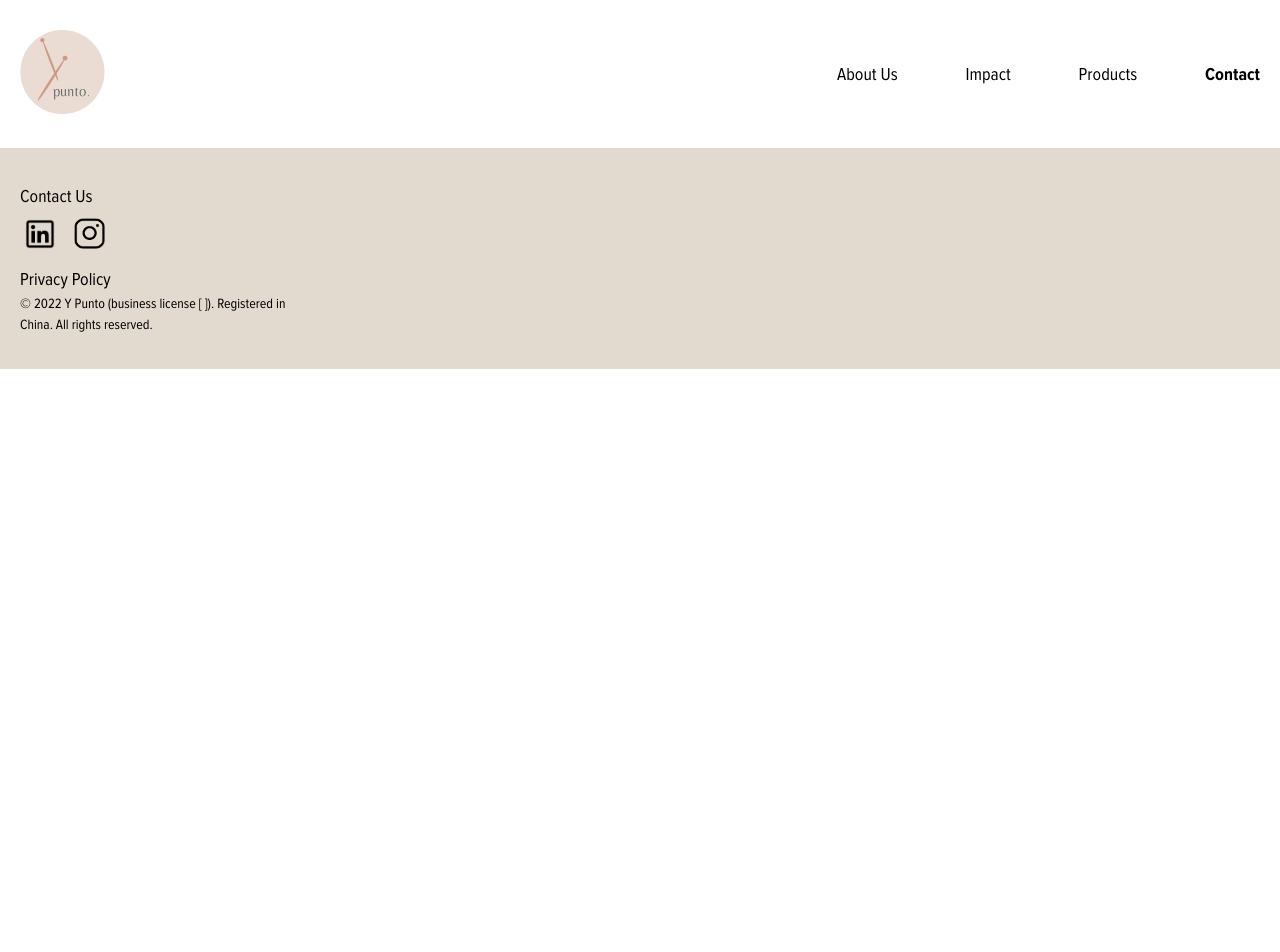
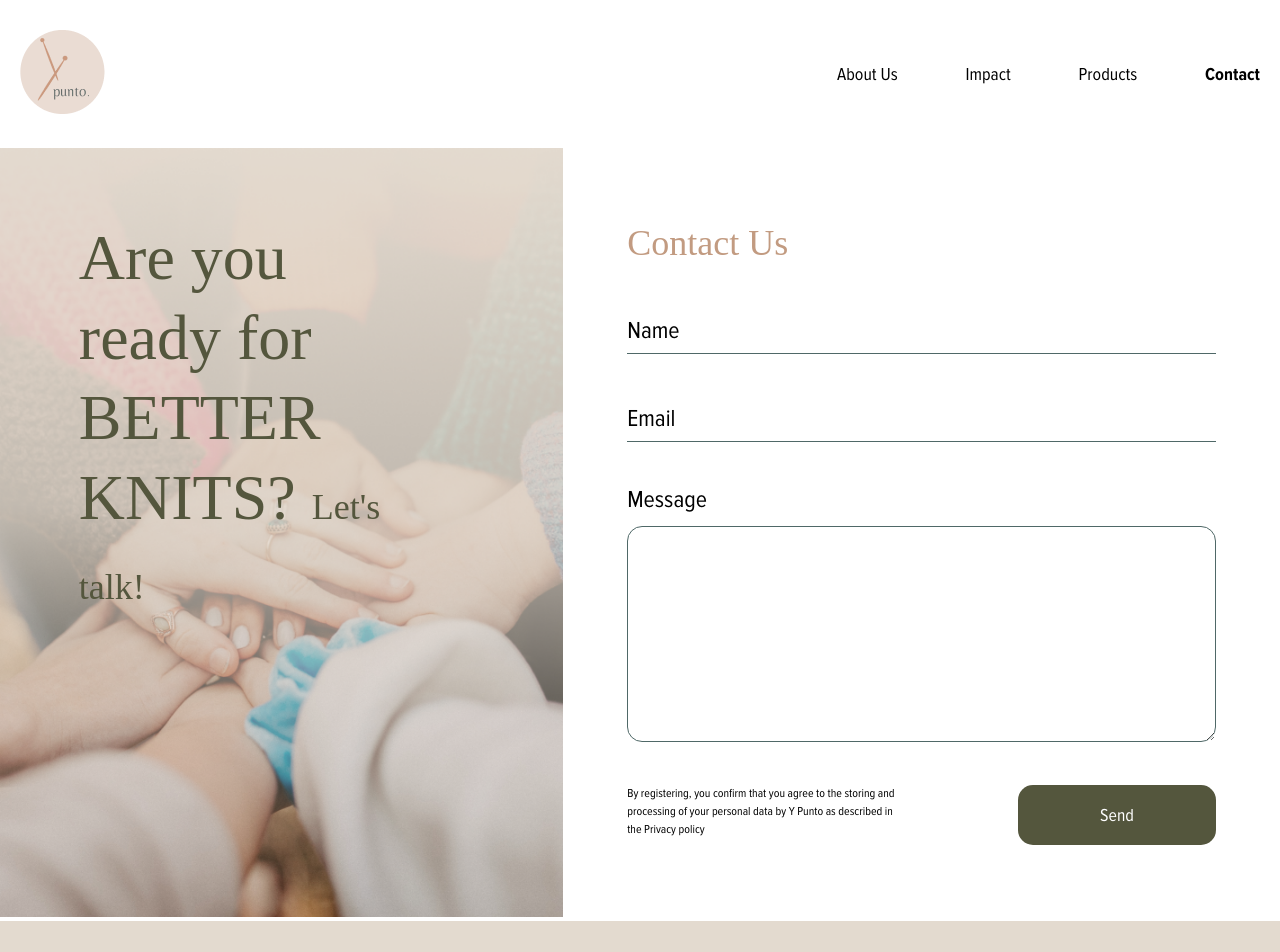
Before and after one commit to SharjeelAbbas014/ypunto-site, a React (Create React App) app: page /contact in a window 1280 px wide. Shown: the top 952 px of the page. Before the commit the page ends 800 px from the top, so only its background shows below. Built offline with nearby package versions, Linux system fonts and the light colour scheme; a web font is replaced by a local one.

Commit message:
Added Home Page

```diff
--- a/src/Components/Products/ShowProducts.jsx
+++ b/src/Components/Products/ShowProducts.jsx
@@ -16,7 +16,7 @@ const ShowProducts = ({ info, folder }) => {
   return (
     <div className={classes.wrapper}>
       {info.map((item) => (
-        <ShowProduct info={item} folder={folder} />
+        <ShowProduct key={info.id} info={item} folder={folder} />
       ))}
     </div>
   );
--- a/src/Pages/Contact.jsx
+++ b/src/Pages/Contact.jsx
@@ -1,13 +1,206 @@
 import React from "react";
 import { createUseStyles } from "react-jss";
+import { Link } from "react-router-dom";
+import sideImage from "../assets/images/contact/promise.png";
 
 const useStyles = createUseStyles({
-  wrapper: {},
+  wrapper: {
+    display: "flex",
+    justifyContent: "space-between",
+    alignItems: "center",
+    "@media(max-width:1024px)": {
+      flexDirection: "column",
+    },
+  },
+  leftDiv: {
+    position: "relative",
+    width: "44%",
+    "@media(max-width:1440px)": {
+      "& img": {
+        width: "44vw",
+      },
+    },
+
+    "@media(max-width:1024px)": {
+      display: "flex",
+      justifyContent: "center",
+      alignItems: "center",
+      height: "300px",
+      width: "100%",
+      "& img": {
+        width: "100%",
+        height: 300,
+        objectFit: "cover",
+      },
+    },
+  },
+  sideTitle: {
+    position: "absolute",
+    top: "9%",
+    left: "14%",
+    fontFamily: "NewSpirit400",
+    fontSize: "64px",
+    lineHeight: "80px",
+    maxWidth: "316px",
+    color: "#54563D",
+    "& span": {
+      fontSize: 36,
+      lineHeight: "45px",
+    },
+    "@media(max-width:1024px)": {
+      top: "unset",
+      maxWidth: "unset",
+      left: "unset",
+      textAlign: "center",
+      fontSize: "46px",
+      lineHeight: "64px",
+    },
+    "@media(max-width:626px)": {
+      fontSize: "36px",
+      lineHeight: "46px",
+      padding: "0 26px",
+    },
+  },
+  formDiv: {
+    display: "flex",
+    flexDirection: "column",
+    // alignItems: "flex-start",
+    maxWidth: 605,
+    padding: "0 16px",
+    "@media(max-width:1440px)": {
+      width: "46vw",
+    },
+    "@media(max-width:1024px)": {
+      width: "unset",
+    },
+  },
+  formDivWrapper: {
+    width: "100%",
+    display: "flex",
+    justifyContent: "center",
+    alignItems: "center",
+    paddingBottom: "46px",
+  },
+  formTitle: {
+    fontFamily: "NewSpirit400",
+    color: "#C29B81",
+    fontSize: "36px",
+    lineHeight: "45px",
+    paddingTop: "43px",
+    paddingBottom: "43px",
+  },
+  formInput: {
+    border: "none",
+    borderBottom: "1px solid #4F6867",
+    fontFamily: "Proxima400",
+    fontSize: "24px",
+    lineHeight: "30px",
+    color: "#000",
+    padding: "7px 7px 7px 0",
+    "&::placeholder": {
+      color: "#000",
+    },
+    marginBottom: "43px",
+  },
+  msgInputDiv: {
+    display: "flex",
+    flexDirection: "column",
+    "& label": {
+      paddingBottom: "11px",
+      fontFamily: "Proxima400",
+      fontSize: "24px",
+      lineHeight: "30px",
+      color: "#000",
+    },
+    "& textarea": {
+      height: 200,
+      border: "1px solid #4F6867",
+      borderRadius: "15px",
+      fontFamily: "Proxima400",
+      fontSize: "24px",
+      lineHeight: "30px",
+      color: "#000",
+      padding: "7px",
+      marginBottom: "43px",
+    },
+  },
+  sendDiv: {
+    display: "flex",
+    justifyContent: "space-between",
+    alignItems: "flex-start",
+    "@media(max-width:626px)": {
+      flexDirection: "column",
+      alignItems: "center",
+      textAlign: "center",
+      "& div > p": {
+        padding: "0 46px",
+      },
+      "& a": {
+        marginTop: "26px",
+      },
+    },
+  },
+  agreeText: {
+    "& p": {
+      // width: 200,
+      paddingRight: 110,
+    },
+    fontFamily: "Proxima400",
+    fontSize: "12px",
+    lineHeight: "18px",
+  },
+  btn: {
+    background: "#54563D",
+    borderRadius: "15px",
+    padding: "19px 82px",
+    fontFamily: "Proxima400",
+    fontSize: "18px",
+    lineHeight: "22px",
+    textDecoration: "none",
+    color: "#fff",
+  },
 });
 
-const Contact = (props) => {
+const Contact = () => {
   const classes = useStyles();
-  return <div className={classes.wrapper}></div>;
+  return (
+    <div className={classes.wrapper}>
+      <div className={classes.leftDiv}>
+        <img src={sideImage} alt="promise" />
+        <p className={classes.sideTitle}>
+          Are you ready for BETTER KNITS? <span>Let's talk!</span>
+        </p>
+      </div>
+      <div className={classes.formDivWrapper}>
+        <div className={classes.formDiv}>
+          <p className={classes.formTitle}>Contact Us</p>
+          <input placeholder="Name" type="text" className={classes.formInput} />
+          <input
+            placeholder="Email"
+            type="email"
+            className={classes.formInput}
+          />
+
+          <div className={classes.msgInputDiv}>
+            <label>Message</label>
+            <textarea />
+          </div>
+          <div className={classes.sendDiv}>
+            <div className={classes.agreeText}>
+              <p>
+                By registering, you confirm that you agree to the storing and
+                processing of your personal data by Y Punto as described in the
+                Privacy policy
+              </p>
+            </div>
+            <Link to="/thankyou" className={classes.btn}>
+              Send
+            </Link>
+          </div>
+        </div>
+      </div>
+    </div>
+  );
 };
 
 export default Contact;
```
Also changed, not shown: src/assets/images/contact/promise.png (added).
